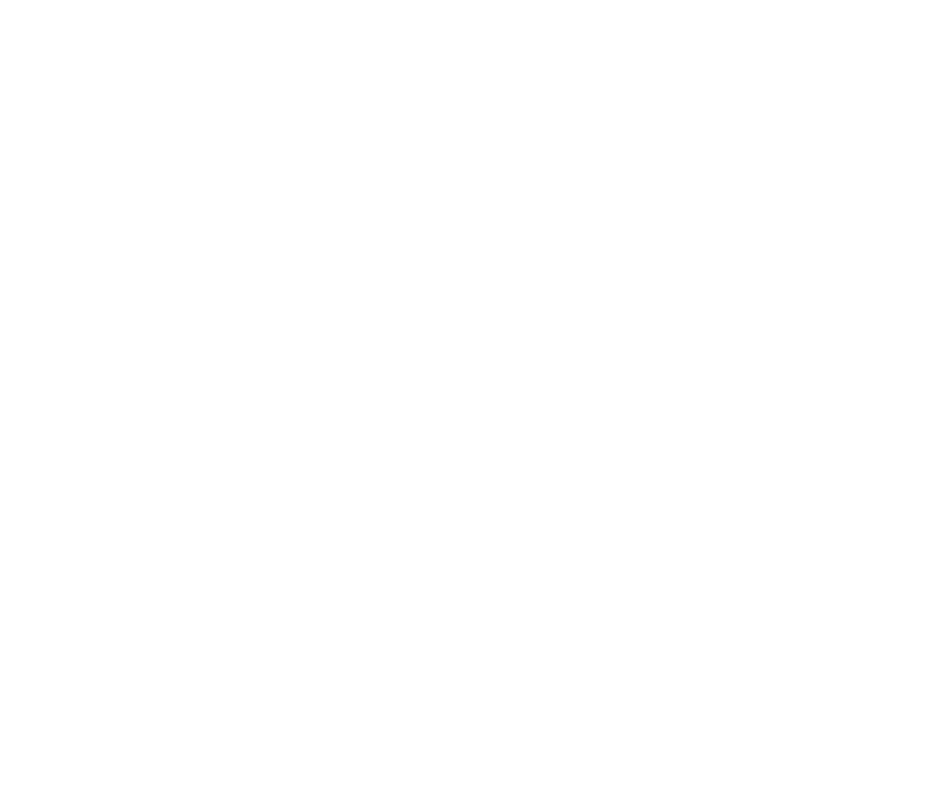
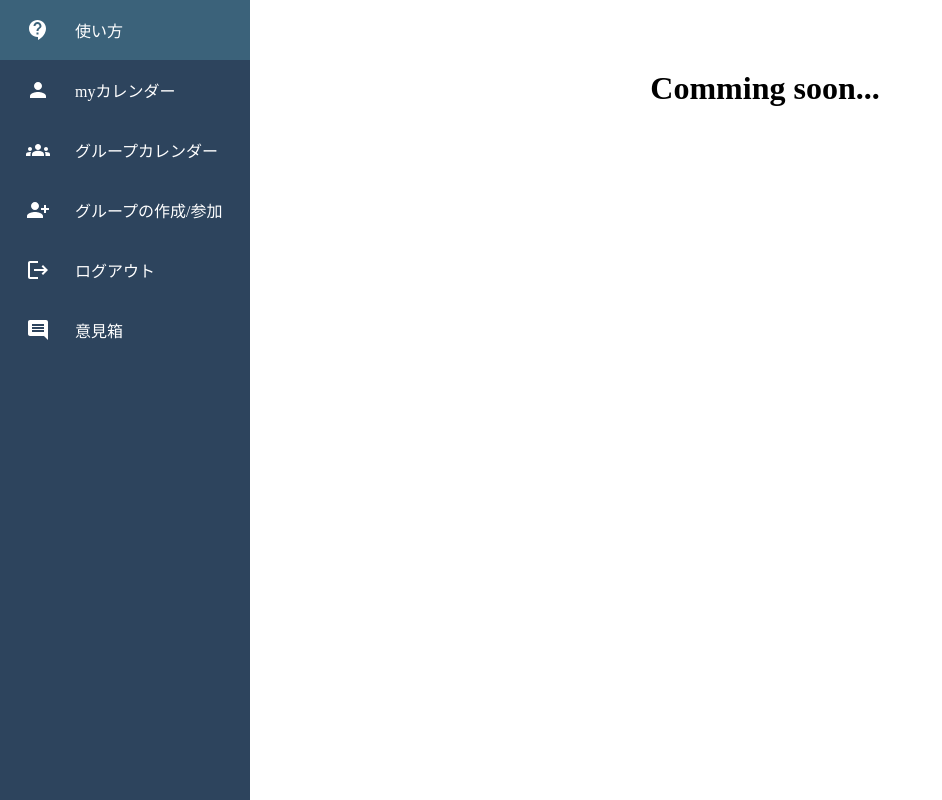
Before and after one commit to egashirashunsuke/FindTime_Front, a React (Create React App) app: page /howtouse in a window 1280 px wide. Before the commit this address had no page. Shown: the whole page, without its empty margins (0-942 px from the left). Built offline with nearby package versions, Linux system fonts and the light colour scheme; what react-google-calendar-api would draw is missing.

Commit message:
filecompose_refine

```diff
--- a/src/App.js
+++ b/src/App.js
@@ -1,12 +1,12 @@
 import { BrowserRouter,Routes,Route } from "react-router-dom";
-import ToDoList from "./components/ToDoList";
-import Login from "./Login"
-import Signin from "./Signin"
-import Band from "./components/Band"
-import UseCase from "./components/UseCase"
-import BandForm from "./components/BandForm";
-import BandDetail from "./components/BandDetail";
-import OpinionForm from "./components/OpinionForm";
+import Login from "./pages/Login"
+import SignUp from "./pages/SignUp"
+import HowToUse from "./pages/HowToUse"
+import MyCalendar from "./pages/MyCalendar"
+import GroupOverview from "./pages/GroupOverview"
+import GroupCalendar from "./pages/GroupCalendar";
+import CreateOrJoinGroup from "./pages/CreateOrJoinGroup"
+import OpinionForm from "./pages/OpinionForm";
 
 
 function App() {
@@ -14,13 +14,13 @@
 		<BrowserRouter>
 			<Routes>
 				<Route path={`/`} element={<Login/>}/>
-				<Route path={`/signin`} element={<Signin/>}/>
-				<Route path={`/home`} element={<ToDoList/>}/>
-				<Route path={`/band`} element={<Band />}/>
-				<Route path={`/usecase`} element={<UseCase />}/>
-				<Route path={`/form`} element={<BandForm />}/>
-				<Route path={`/band/banddetail/:id`} element={<BandDetail />}/>
-				<Route path={`/opinion`} element={<OpinionForm />}/>
+				<Route path={`/signup`} element={<SignUp/>}/>
+				<Route path={`/howtouse`} element={<HowToUse />}/>
+				<Route path={`/mycalendar`} element={<MyCalendar/>}/>
+				<Route path={`/groupoverview`} element={<GroupOverview />}/>
+				<Route path={`/group/groupcalendar/:id`} element={<GroupCalendar />}/>
+				<Route path={`/createorjoingroup`} element={<CreateOrJoinGroup />}/>
+				<Route path={`/opinionform`} element={<OpinionForm />}/>
 			</Routes>
 		</BrowserRouter>
 	)
--- a/src/components/Sidebar.js
+++ b/src/components/Sidebar.js
@@ -25,8 +25,6 @@
                         key={key}
                         id={isActive ? "active" : ""}
                         className="row"
-                        // onClick={() =>{
-                        // navigate(value.link)
                         onClick={ () => {
                             handleNavigation(value)
                         }}
--- a/src/components/SidebarData.js
+++ b/src/components/SidebarData.js
@@ -10,22 +10,22 @@
     {
         title:"使い方",
         icon: <ContactSupportIcon />,
-        link: "/usecase"
+        link: "/howtouse"
     },
     {
-        title: "myスケジュール",
+        title: "myカレンダー",
         icon: <PersonIcon />,
-        link: "/home",
+        link: "/mycalendar",
     },
     {
-        title: "グループスケジュール",
+        title: "グループカレンダー",
         icon: <GroupsIcon />,
-        link: "/band",
+        link: "/groupoverview",
     },
     {
         title: "グループの作成/参加",
         icon: <PersonAddAlt1Icon />,
-        link: "/form",
+        link: "/createorjoingroup",
     },{
         title: "ログアウト",
         icon: <LogoutIcon />,
@@ -33,6 +33,6 @@
     },{
         title: "意見箱",
         icon: <CommentIcon />,
-        link: "/opinion",
+        link: "/opinionform",
     }
 ]
--- a/src/components/BandForm.js
+++ b/src/pages/CreateOrJoinGroup.js
@@ -1,5 +1,5 @@
 import axios from 'axios';
-import Sidebar from './Sidebar';
+import Sidebar from '../components/Sidebar';
 import React from 'react';
 import "../style/common.css"
 import "../style/BandForm.css"
--- a/src/components/BandDetail.js
+++ b/src/pages/GroupCalendar.js
@@ -1,7 +1,7 @@
 import React, { useEffect, useState } from "react";
 import { useParams } from "react-router-dom";
 import axios from "axios";
-import Sidebar from "./Sidebar";
+import Sidebar from '../components/Sidebar';
 import FullCalendar from "@fullcalendar/react";
 import dayGridPlugin from "@fullcalendar/daygrid";
 import timeGridPlugin from "@fullcalendar/timegrid";
--- a/src/components/Band.js
+++ b/src/pages/GroupOverview.js
@@ -1,4 +1,4 @@
-import Sidebar from './Sidebar';
+import Sidebar from '../components/Sidebar';
 import React, {useEffect, useState} from 'react';
 import axios from 'axios';
 import { useNavigate } from 'react-router-dom';
--- a/src/components/UseCase.js
+++ b/src/pages/HowToUse.js
@@ -1,4 +1,4 @@
-import Sidebar from './Sidebar';
+import Sidebar from '../components/Sidebar';
 import React from 'react';
 import "../style/common.css"
 
--- a/src/Login.js
+++ b/src/pages/Login.js
@@ -1,7 +1,7 @@
 import { useState } from "react";
 import { useForm} from 'react-hook-form';
 import { ErrorMessage } from "@hookform/error-message";
-import './Login.css';
+import '../style/Login.css';
 import { useNavigate } from "react-router-dom";
 import axios from "axios";
 import { Button } from "@mui/material";
@@ -39,7 +39,7 @@
 
 
     const loginSuccess = () => {
-        navigate("/home");
+        navigate("/mycalendar");
     }
 
     const loginErrorMsg = () => {
@@ -51,7 +51,7 @@
     }
 
     const navigateSignin = () => {
-        navigate("/signin")
+        navigate("/signup")
     }
 
     return (
--- a/src/components/ToDoList.js
+++ b/src/pages/MyCalendar.js
@@ -7,7 +7,7 @@
 import axios from "axios";
 import "../style/ToDoList.css";
 import "../style/common.css";
-import Sidebar from './Sidebar';
+import Sidebar from '../components/Sidebar';
 import { Modal } from '@mui/material';
 import { Box } from '@mui/material';
 import ja from 'date-fns/locale/ja'
--- a/src/components/OpinionForm.js
+++ b/src/pages/OpinionForm.js
@@ -1,5 +1,5 @@
 import React from 'react';
-import Sidebar from './Sidebar';
+import Sidebar from '../components/Sidebar';
 
 
 
--- a/src/Signin.js
+++ b/src/pages/SignUp.js
@@ -1,7 +1,7 @@
 
 import { useForm} from 'react-hook-form';
 import { ErrorMessage } from "@hookform/error-message";
-import './Login.css';
+import '../style/Login.css';
 import { useNavigate } from "react-router-dom";
 import axios from "axios";
 
```
Also changed, not shown: src/style/Login.css (renamed from src/Login.css), 1 other file (tests, documents, lock files or other folders).
